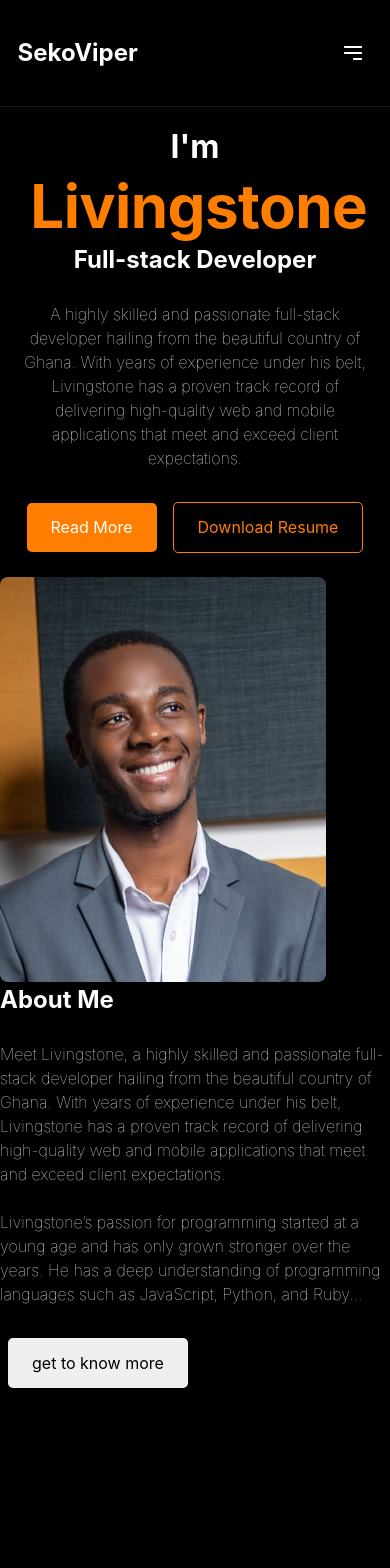
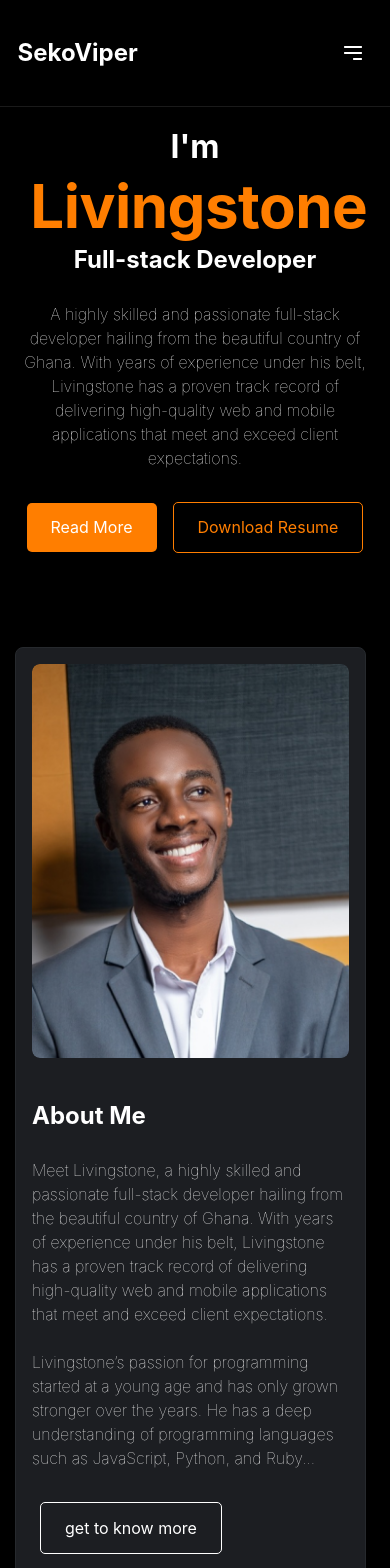
Before and after one commit to SekoViper/seko, a React (Create React App) app: page / in a window 390 px wide. Shown: the top 1568 px of the page. Before the commit the page ends 1396 px from the top, so only its background shows below. Built offline with nearby package versions, Linux system fonts and the light colour scheme.

Commit message:
Add styling for about section.

```diff
--- a/src/components/home/home.css
+++ b/src/components/home/home.css
@@ -53,6 +53,34 @@ button {
   border: 1px solid #ff7e00;
 }
 
+.btn-dorminant {
+  background-color: transparent !important;
+  color: #fff;
+  border: 1px solid #fff;
+}
+
+/* about section */
+.about-section {
+  display: flex;
+  align-items: center;
+  justify-content: space-between;
+  padding: 2rem;
+  width: 90%;
+  margin: 0 auto;
+  background-color: #1c1e22;
+  border: 1.5px solid #26292d;
+  border-radius: 8px;
+}
+
+.about-section .content {
+  width: 65%;
+}
+
+.about-section .img {
+  width: 35%;
+  border-radius: 8px;
+}
+
 @media (max-width: 768px) {
   .home-container {
     padding: 1rem;
@@ -77,4 +105,32 @@ button {
     font-size: 1rem;
     margin: 0.5rem;
   }
+
+  /* about section */
+  .about-section {
+    display: flex;
+    flex-direction: column;
+    align-items: center;
+    padding: 1rem;
+    width: 90%;
+    margin: 70px 15px;
+    background-color: #1c1e22;
+    border: 1.5px solid #26292d;
+    border-radius: 8px;
+  }
+
+  .about-section .content {
+    width: 100%;
+    padding-top: 40px;
+  }
+
+  .about-section .img {
+    width: 100%;
+    border-radius: 8px;
+  }
+
+  .about-section .img img {
+    width: 350px;
+    border-radius: 8px;
+  }
 }
```
